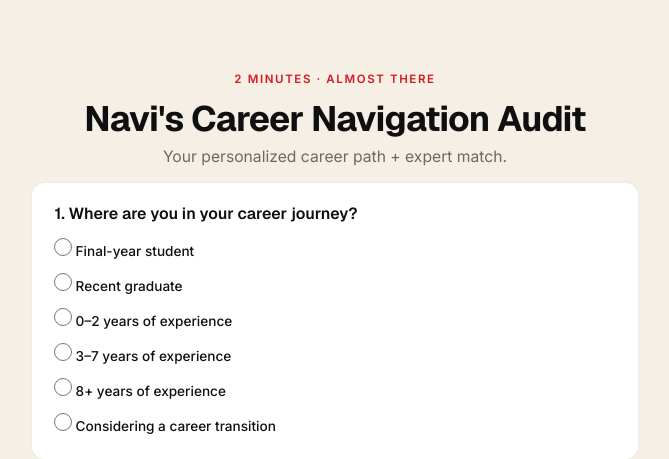
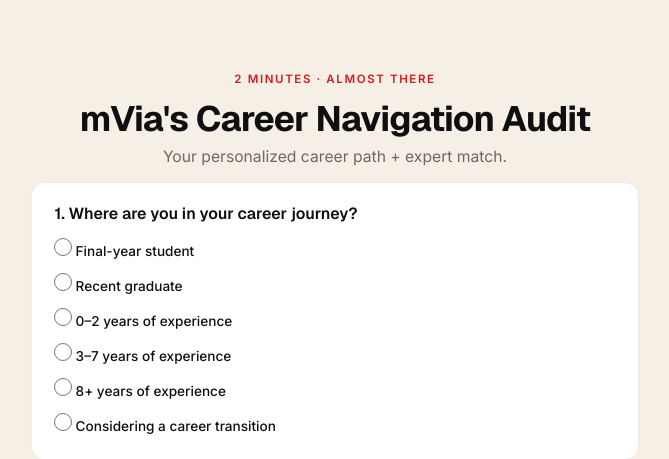
Before and after one commit to mentorvia/mvia, a Django app: page /free-consultation/quiz/1/ in a window 1280 px wide. Shown: the part 74-533 px from the top of the page, without its empty margins (305-974 px from the left). Run offline with Django 5.2, Linux system fonts and the light colour scheme; tables that the repository leaves empty hold one stand-in row (values such as "Sample post").

Commit message:
Update quiz.html

```diff
--- a/templates/leads/quiz.html
+++ b/templates/leads/quiz.html
@@ -5,7 +5,7 @@
 <div class="qz-wrap">
   <div class="qz-head">
     <div class="qz-eyebrow">{% trans "2 minutes · almost there" %}</div>
-    <h1>{% trans "Navi's Career Navigation Audit" %}</h1>
+    <h1>{% trans "mVia's Career Navigation Audit" %}</h1>
     <p class="qz-sub">{% trans "Your personalized career path + expert match." %}</p>
   </div>
 
```
